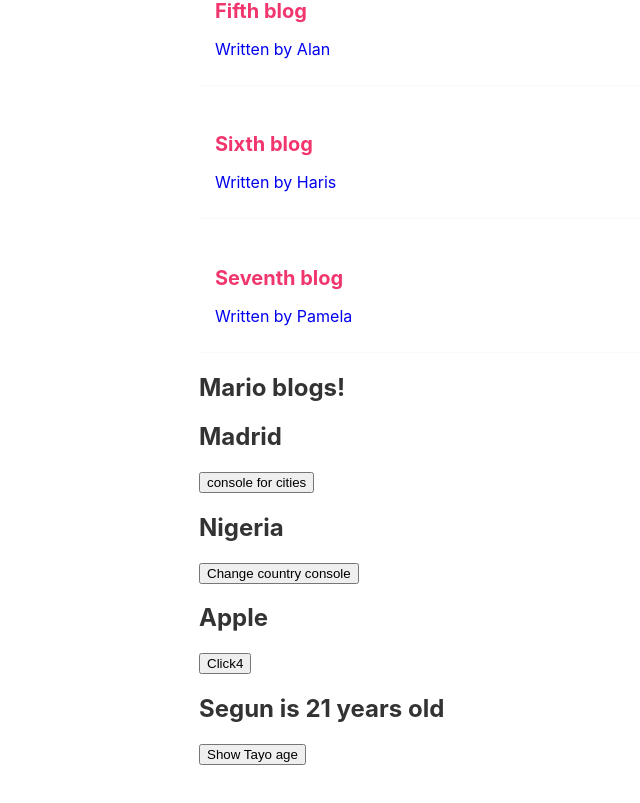
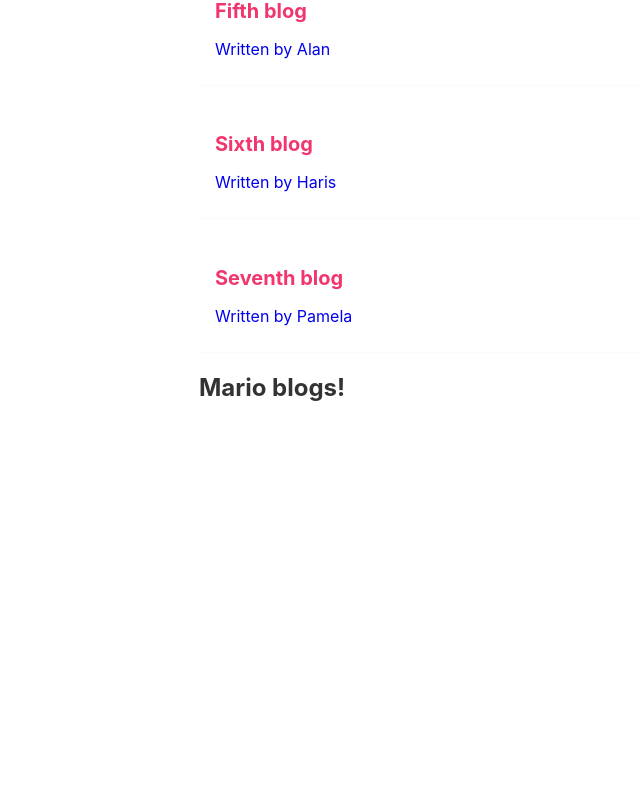
Before and after one commit to segunajibola/demo-blog, a React (Create React App) app: page / in a window 1280 px wide. Shown: the part 801-1604 px from the top of the page, without its empty margins (141-781 px from the left). After the commit the page ends 1283 px from the top, so only its background shows below. Built offline with nearby package versions, Linux system fonts and the light colour scheme; data requests are answered from the project's data file; the HTML template or start-up script is replaced by a standard one.

Commit message:
edit blog details

```diff
--- a/src/components/BlogDetails.js
+++ b/src/components/BlogDetails.js
@@ -7,7 +7,7 @@ const BlogDetails = () => {
     const history = useHistory();
 
     const handleClick = () => {
-        fetch("http://192.168.25.25:8000/blogs/" + blog.id, {
+        fetch("http://localhost:8000/blogs/" + blog.id, {
             method: "DELETE"
         }).then(() => {
             history.push("/");
--- a/src/components/Home.js
+++ b/src/components/Home.js
@@ -4,6 +4,7 @@ import BlogList from "./BlogList"
 
 const Home = () => {
     const { data: blogs, isPending, error } = useFetch("http://localhost:8000/blogs")
+
     //useFetch("http://localhost:8000/blogs")
 
     //https://demo-blog-87vrgpw8x-segunajibola.vercel.app/ vercel link
@@ -27,7 +28,7 @@ const Home = () => {
     //       console.log(blogs[1].title)
     // }
 
-    let cities = ["Madrid ", "Lagos ", "Tokyo "];
+    /* let cities = ["Madrid ", "Lagos ", "Tokyo "];
     cities.push("Abuja ");
     cities.pop();
 
@@ -63,7 +64,7 @@ const Home = () => {
     const changeDetails = () => {
         setUser("Tayo")
         setAge("17")
-    }
+    } */
 
     return (
         <div className="home">
@@ -76,14 +77,14 @@ const Home = () => {
 
             {/* <h2>{ blogs[0].title } and { blogs[1].body }</h2>
             <button onClick={handleClick}>Change blog title</button> */}
-            <h2>{ cities[0] }</h2>
+            {/* <h2>{ cities[0] }</h2>
             <button onClick={consolecities}>console for cities</button>
             <h2>{ location[0].country }</h2>
             <button onClick={countryFunc}>Change country console</button>
             <h2>{ fruits.flavour }</h2>
             <button onClick={fruitsFunc}>Click4</button>
             <h2>{user} is {age} years old</h2>
-            <button id="demo" onClick={changeDetails}>Show Tayo age</button>
+            <button id="demo" onClick={changeDetails}>Show Tayo age</button> */}
         </div>
     )
 };
```
